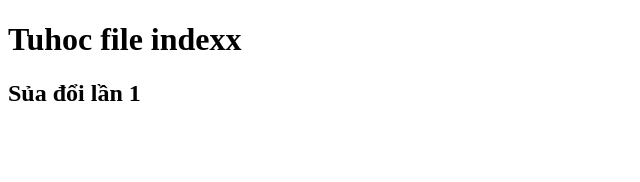
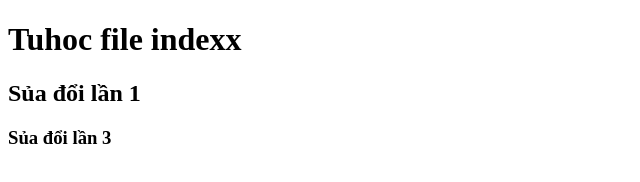
Before and after one commit to datthanhbui0-hash/duan1, a plain HTML site: page index.html in a window 1280 px wide. Shown: the whole page, without its empty margins (0-640 px from the left). Drawn offline with Linux system fonts and the light colour scheme.

Commit message:
Sủa đổi lần 3

```diff
--- a/index.html
+++ b/index.html
@@ -8,5 +8,6 @@
 <body>
     <h1>Tuhoc file indexx</h1>
     <h2>Sủa đổi lần 1</h2>
+    <h3>Sủa đổi lần 3</h3>
 </body>
 </html>
```
